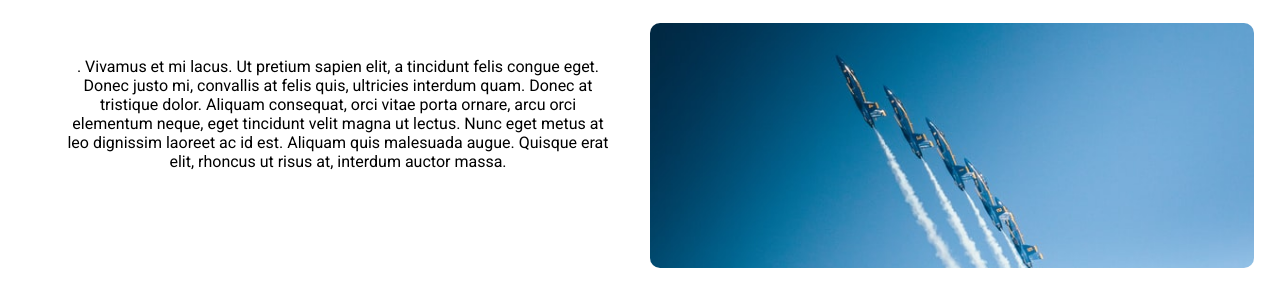
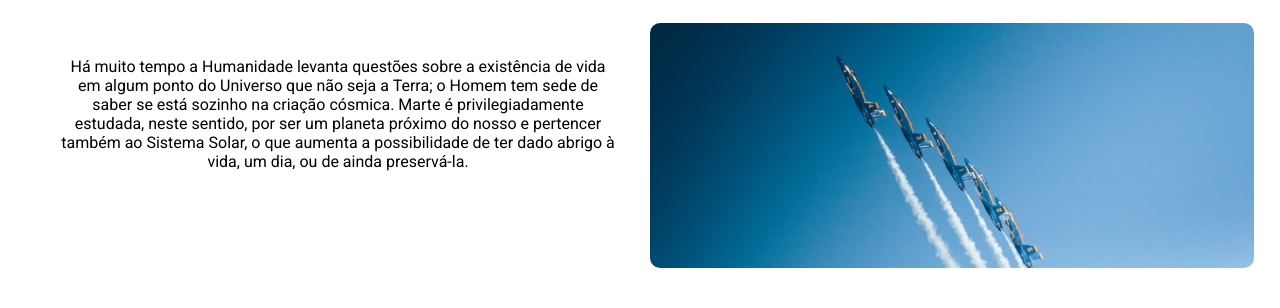
Before and after one commit to S4nT4CI4us/job, a plain HTML site: page index.html in a window 1280 px wide. Shown: the part 1100-1408 px from the top of the page. Drawn offline with Linux system fonts and the light colour scheme.

Commit message:
Update index.html

```diff
--- a/index.html
+++ b/index.html
@@ -13,7 +13,7 @@
             <meta name="viewport" content="width=device-width, initial-scale=1.0, maximum-scale=1.0">
 
             <!--Title-->
-            <title>Projeto </title>
+            <title>Projeto</title>
 
             <!--Charset-->
             <meta charset="utf-8">
@@ -45,7 +45,7 @@
                 </div> <!--Galery / Reverse-->
                 <div class="galery reverse">
                     <div class="img img1 scale"></div>
-                    <p> . Vivamus et mi lacus. Ut pretium sapien elit, a tincidunt felis congue eget. Donec justo mi, convallis at felis quis, ultricies interdum quam. Donec at tristique dolor. Aliquam consequat, orci vitae porta ornare, arcu orci elementum neque, eget tincidunt velit magna ut lectus. Nunc eget metus at leo dignissim laoreet ac id est. Aliquam quis malesuada augue. Quisque erat elit, rhoncus ut risus at, interdum auctor massa.</p>
+                    <p> Há muito tempo a Humanidade levanta questões sobre a existência de vida em algum ponto do Universo que não seja a Terra; o Homem tem sede de saber se está sozinho na criação cósmica. Marte é privilegiadamente estudada, neste sentido, por ser um planeta próximo do nosso e pertencer também ao Sistema Solar, o que aumenta a possibilidade de ter dado abrigo à vida, um dia, ou de ainda preservá-la.</p>
                 </div> <!--Galery / Reverse-->
                 <div class="galery ">
                     <div class="img img2 scale"></div>
```
